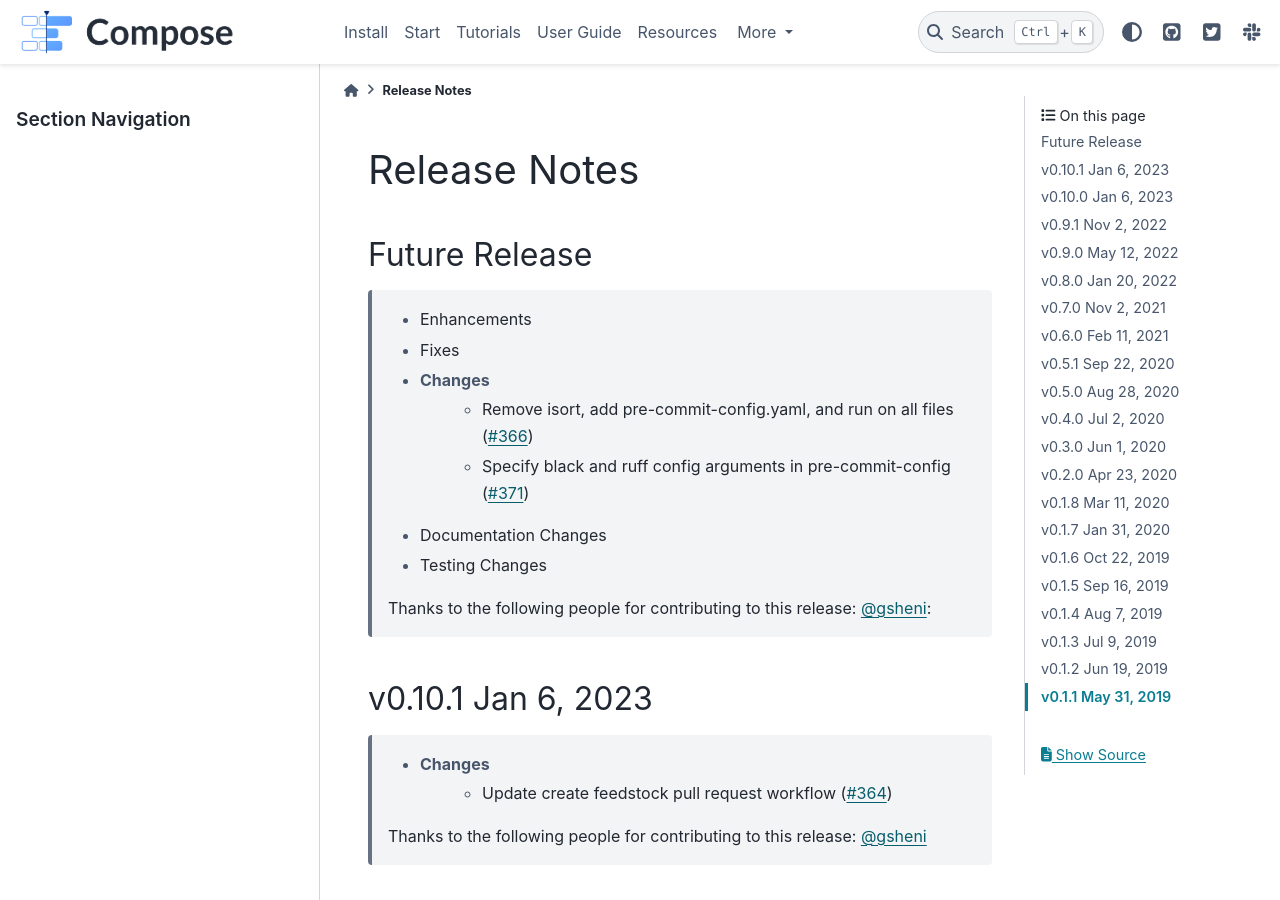
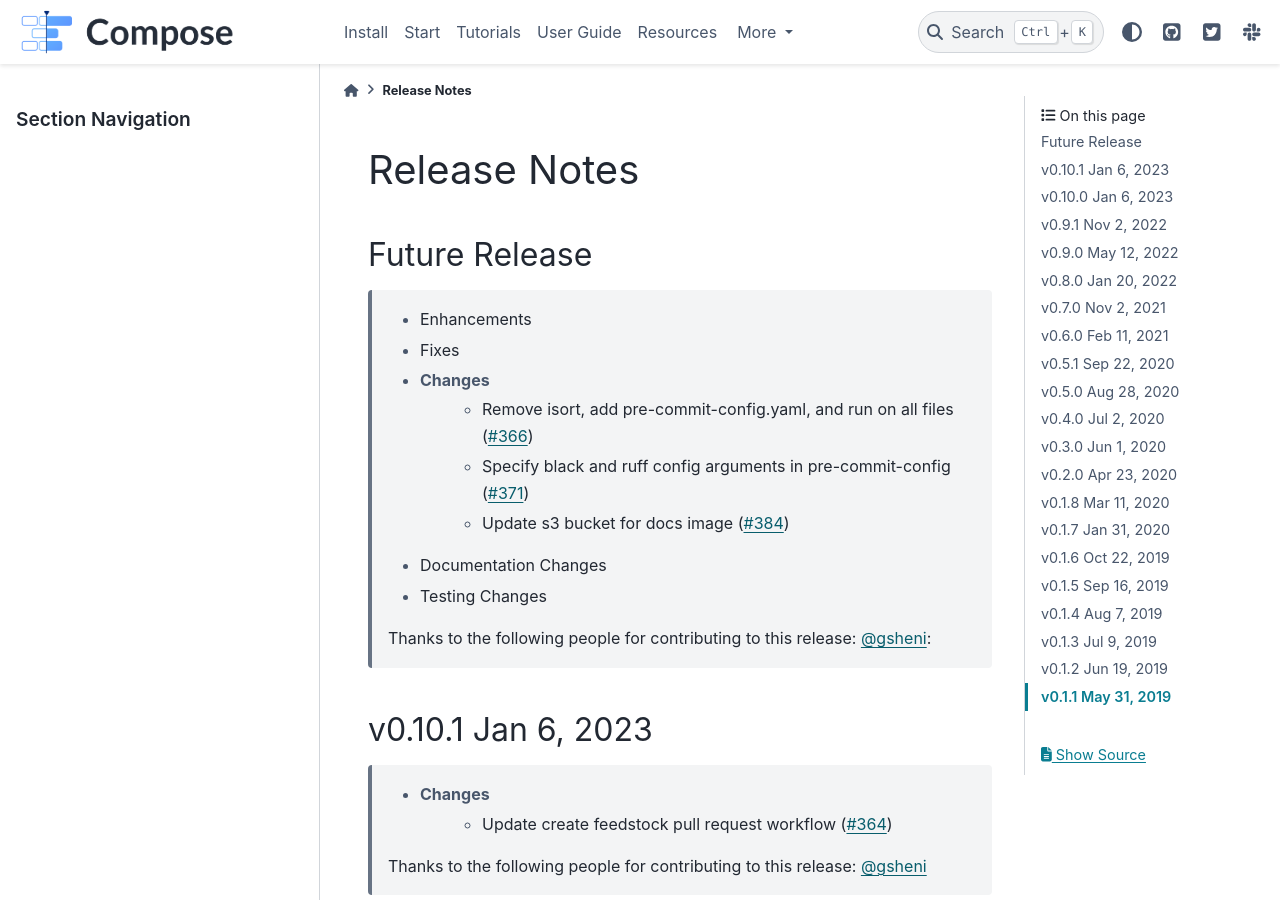
Before and after one commit to alteryx/compose, a Sphinx documentation site: the page built from docs/source/release_notes.rst, in a window 1280 px wide and 900 px high. Built offline with Sphinx 7.4.7 and the PyData theme 0.15.4, drawn with Linux system fonts in a browser that asks for light colours; comment, search, counter and statistics services are not loaded.

Commit message:
Update release_notes.rst

```diff
--- a/docs/source/release_notes.rst
+++ b/docs/source/release_notes.rst
@@ -8,6 +8,7 @@ Future Release
     * Changes
         * Remove isort, add pre-commit-config.yaml, and run on all files (:pr:`366`)
         * Specify black and ruff config arguments in pre-commit-config (:pr:`371`)
+        * Update s3 bucket for docs image (:pr:`384`)
     * Documentation Changes
     * Testing Changes
 
```
